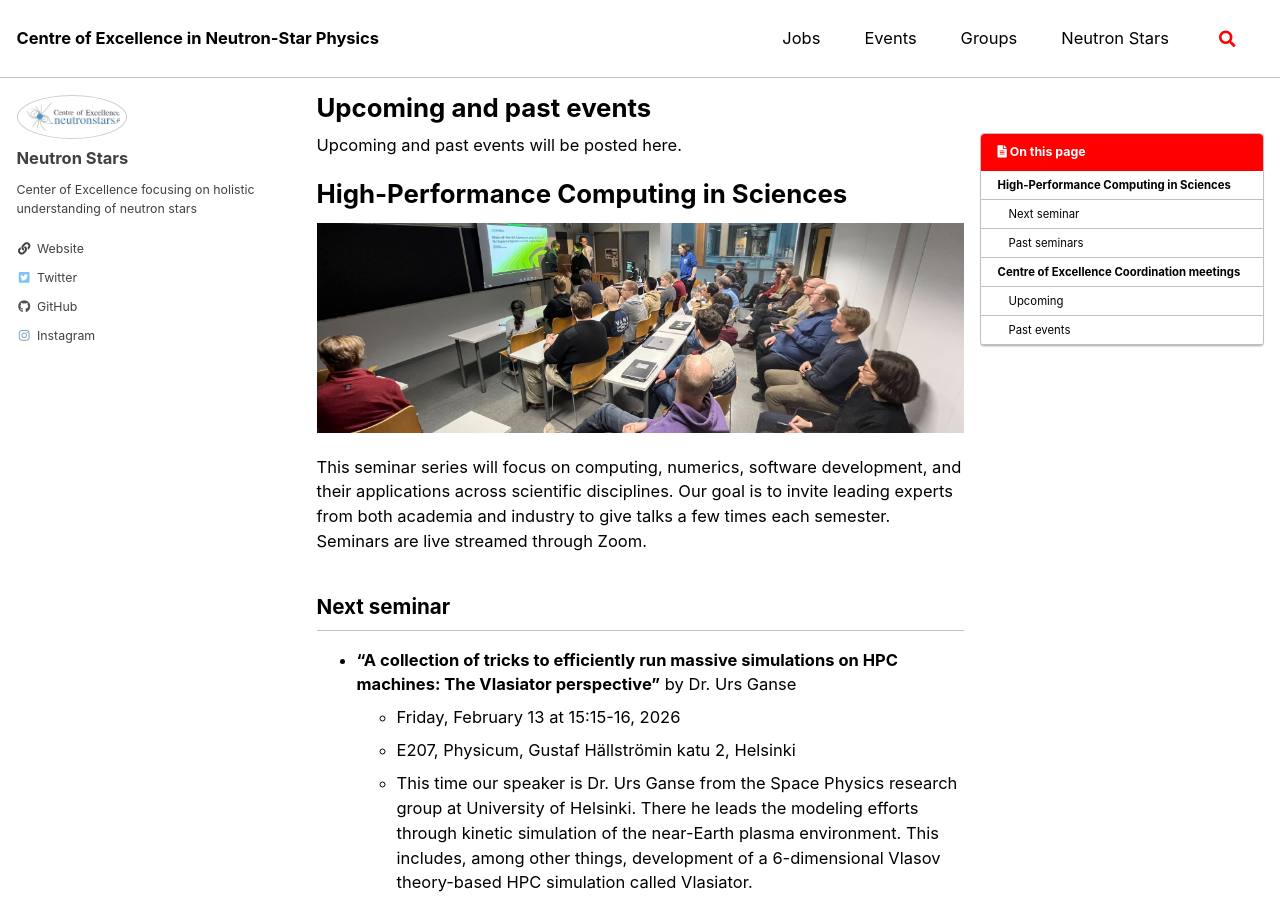
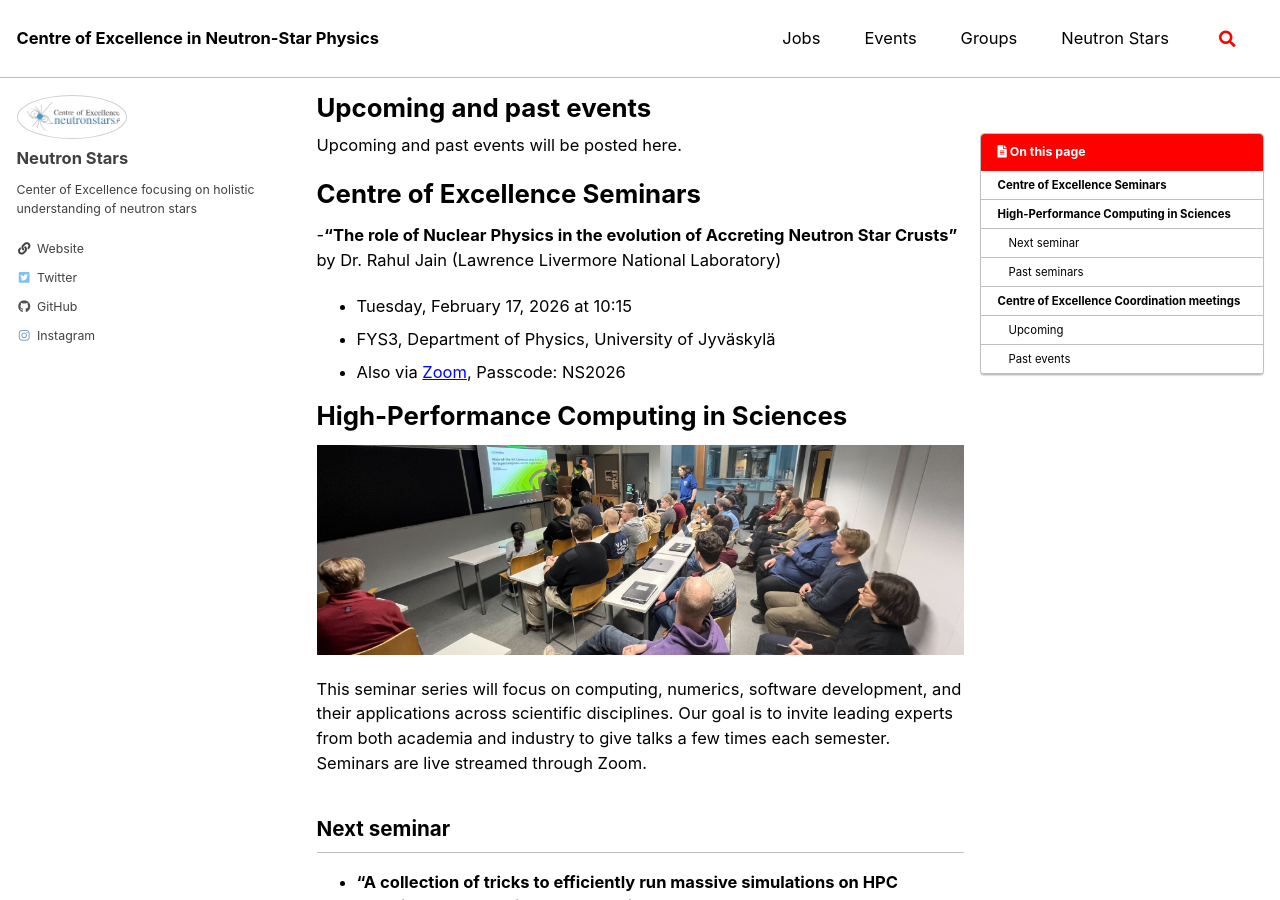
Before and after one commit to MiroPalmu/coe-website, a Jekyll site: the page built from _pages/events.md, in a window 1280 px wide and 900 px high. Built offline with Jekyll 4.4.1, drawn with Linux system fonts in a browser that asks for light colours; cached includes are drawn as plain includes; comment, search, counter and statistics services are not loaded; some of the changed text lies outside the part shown.

Commit message:
Update events.md
added "Centre of Excellence Seminars"section

```diff
--- a/_pages/events.md
+++ b/_pages/events.md
@@ -6,7 +6,11 @@ toc: true
 
 Upcoming and past events will be posted here.
 
-
+# Centre of Excellence Seminars
+-**"The role of Nuclear Physics in the evolution of Accreting Neutron Star Crusts"** by Dr. Rahul Jain (Lawrence Livermore National Laboratory)
+  - Tuesday, February 17, 2026 at 10:15
+  - FYS3, Department of Physics, University of Jyväskylä
+  - Also via [Zoom](https://jyufi.zoom.us/j/68210342335?pwd=lO7braMvrhnpanTjPkbM9U3R3yws16.1), Passcode: NS2026
 
 # High-Performance Computing in Sciences
 
```
Also changed, not shown: other parts of _pages/events.md (+1 -1 lines).
